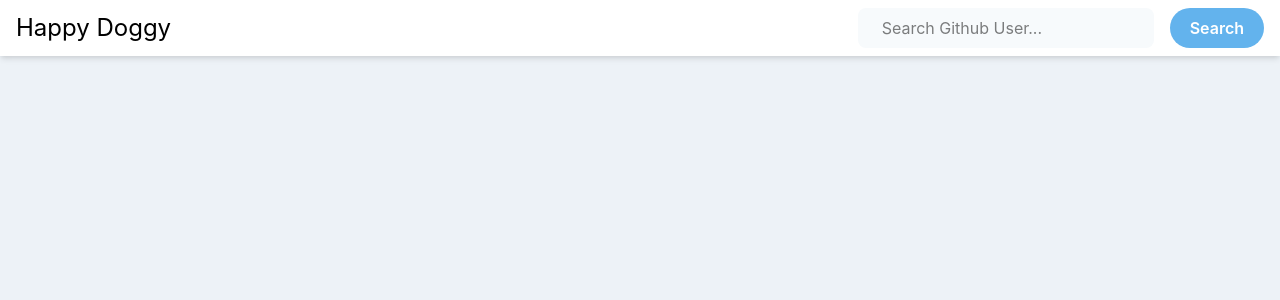
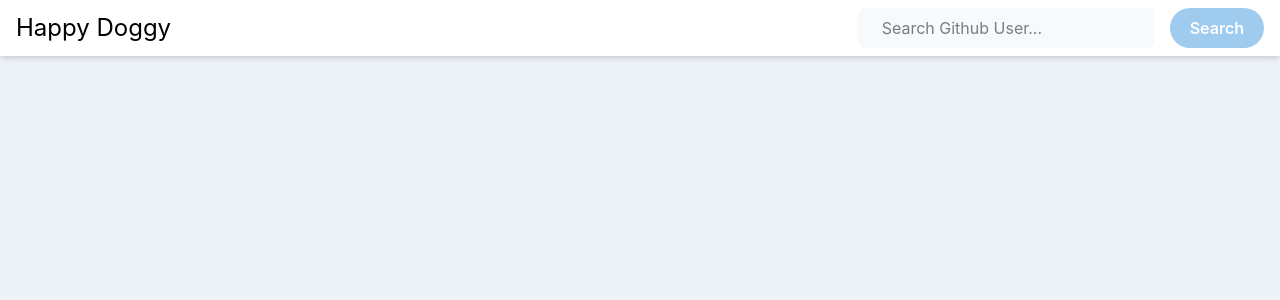
Before and after one commit to albizan/git-finder, a React (Create React App) app: page / in a window 1280 px wide. Shown: the top 300 px of the page. Built offline with nearby package versions, Linux system fonts and the light colour scheme.

Commit message:
Manage disabled and user state.

```diff
--- a/src/components/Searchbox/Searchbox.jsx
+++ b/src/components/Searchbox/Searchbox.jsx
@@ -1,14 +1,36 @@
-import React from 'react'
+import React, { useState } from 'react'
 
-const Searchbox = () => {
+const Searchbox = ({ onSearch }) => {
+  const [user, setUser] = useState('')
+  const [disabled, setDisabled] = useState(true)
+
+  const handleSubmit = () => {
+    if (user) {
+      onSearch(user)
+      return
+    }
+  }
+
   return (
     <div className="flex items-center justify-center">
       <input
+        value={user}
+        onChange={e => {
+          setUser(e.target.value)
+          const isDisabled = e.target.value === '' ? true : false
+          setDisabled(isDisabled)
+        }}
         placeholder="Search Github User..."
         className="outline-none focus:shadow-outline focus:bg-white bg-gray-100 rounded-lg px-6 py-2"
         type="text"
       />
-      <button className="rounded-full bg-blue-400 hover:bg-blue-600 ouline-none text-white font-semibold px-5 py-2 ml-4">
+      <button
+        type="button"
+        disabled={disabled && true}
+        onClick={handleSubmit}
+        className={`rounded-full bg-blue-500 hover:bg-blue-700 ouline-none text-white font-semibold px-5 py-2 ml-4 ${disabled &&
+          'opacity-50 cursor-not-allowed'}`}
+      >
         Search
       </button>
     </div>
```
